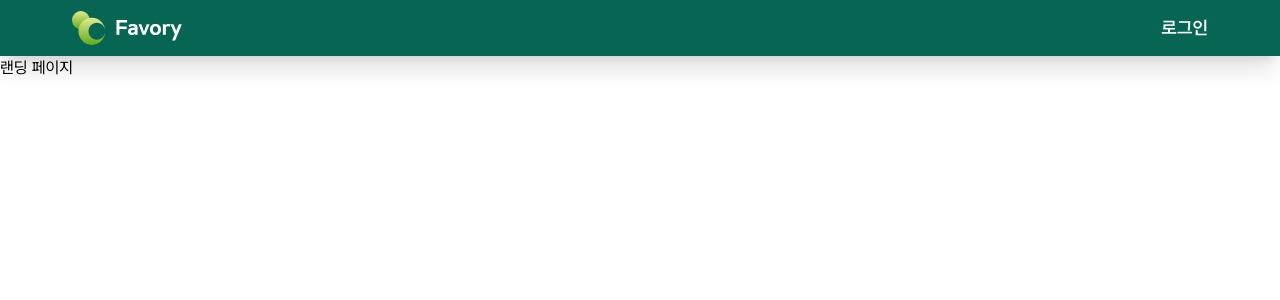
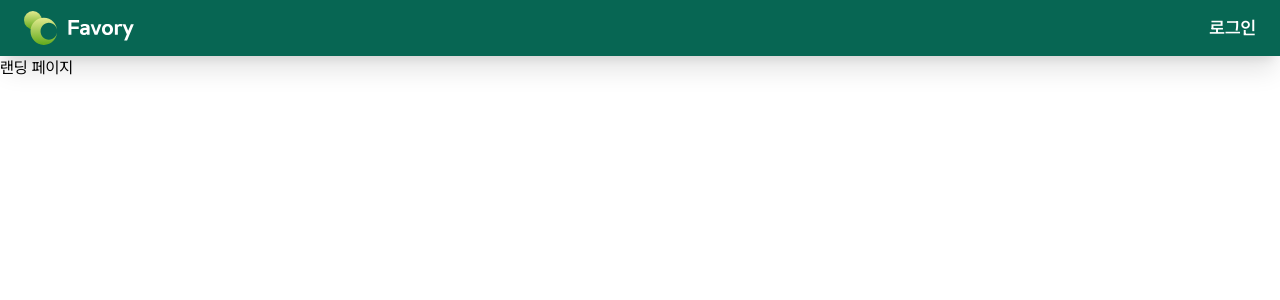
Before and after one commit to qpalkim/Favory, a Next.js app: page / in a window 1280 px wide. Shown: the top 300 px of the page. Built offline with nearby package versions, Linux system fonts and the light colour scheme.

Commit message:
💄 design : 헤더 컴포넌트 최대 너비 스타일 수정

```diff
--- a/src/components/Header.tsx
+++ b/src/components/Header.tsx
@@ -5,7 +5,7 @@ import logo from "@/assets/logo/logo_white.svg";
 export default function Header() {
   return (
     <header className="w-full bg-green-500 z-50 shadow-xl">
-      <div className="relative max-w-[1400px] mx-auto lg:h-14 md:h-12 h-10 flex items-center justify-between md:px-18 px-6">
+      <div className="relative max-w-[1448px] mx-auto lg:h-14 md:h-12 h-10 flex items-center justify-between px-6 transition-all">
         <Link href="/">
           <Image
             src={logo}
```
